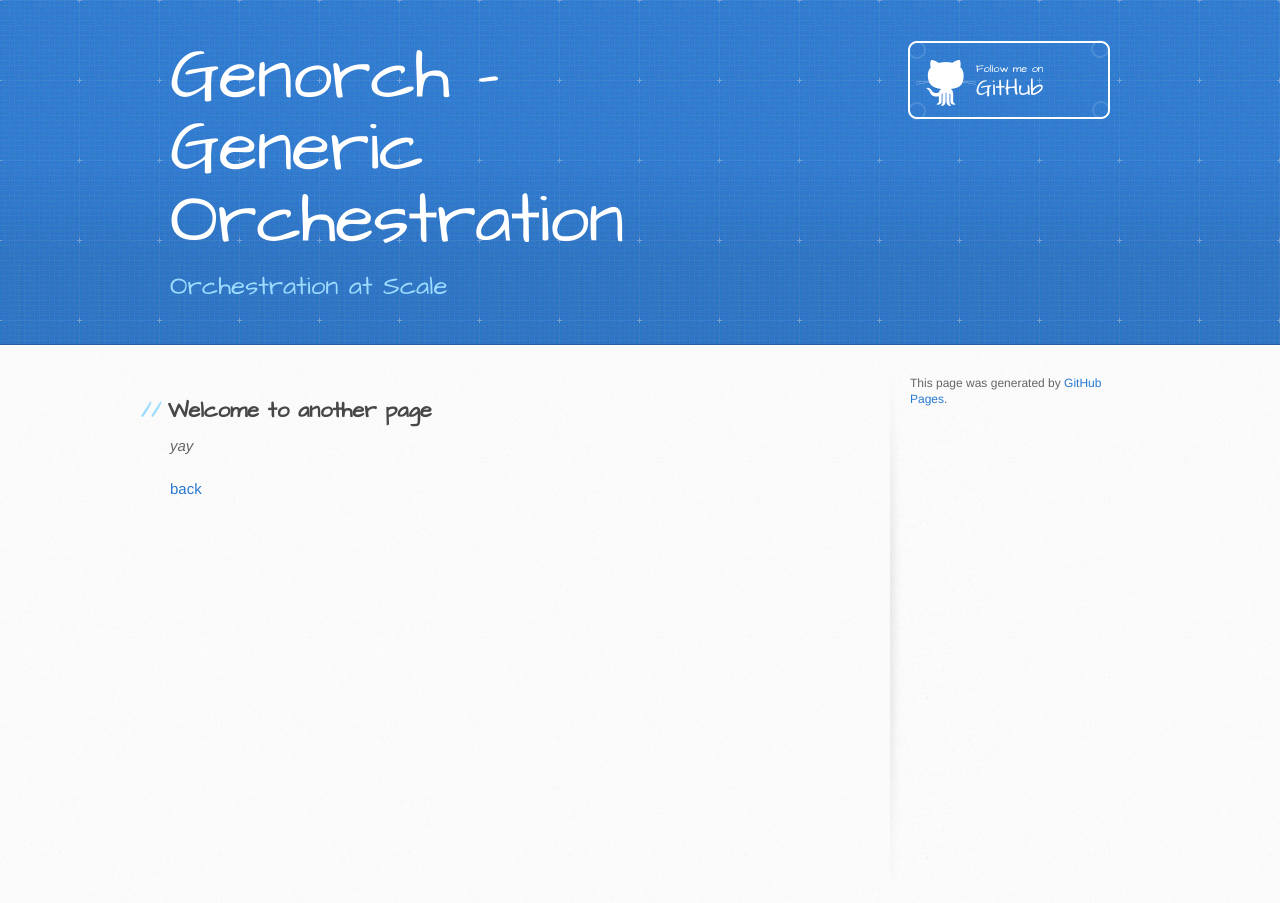
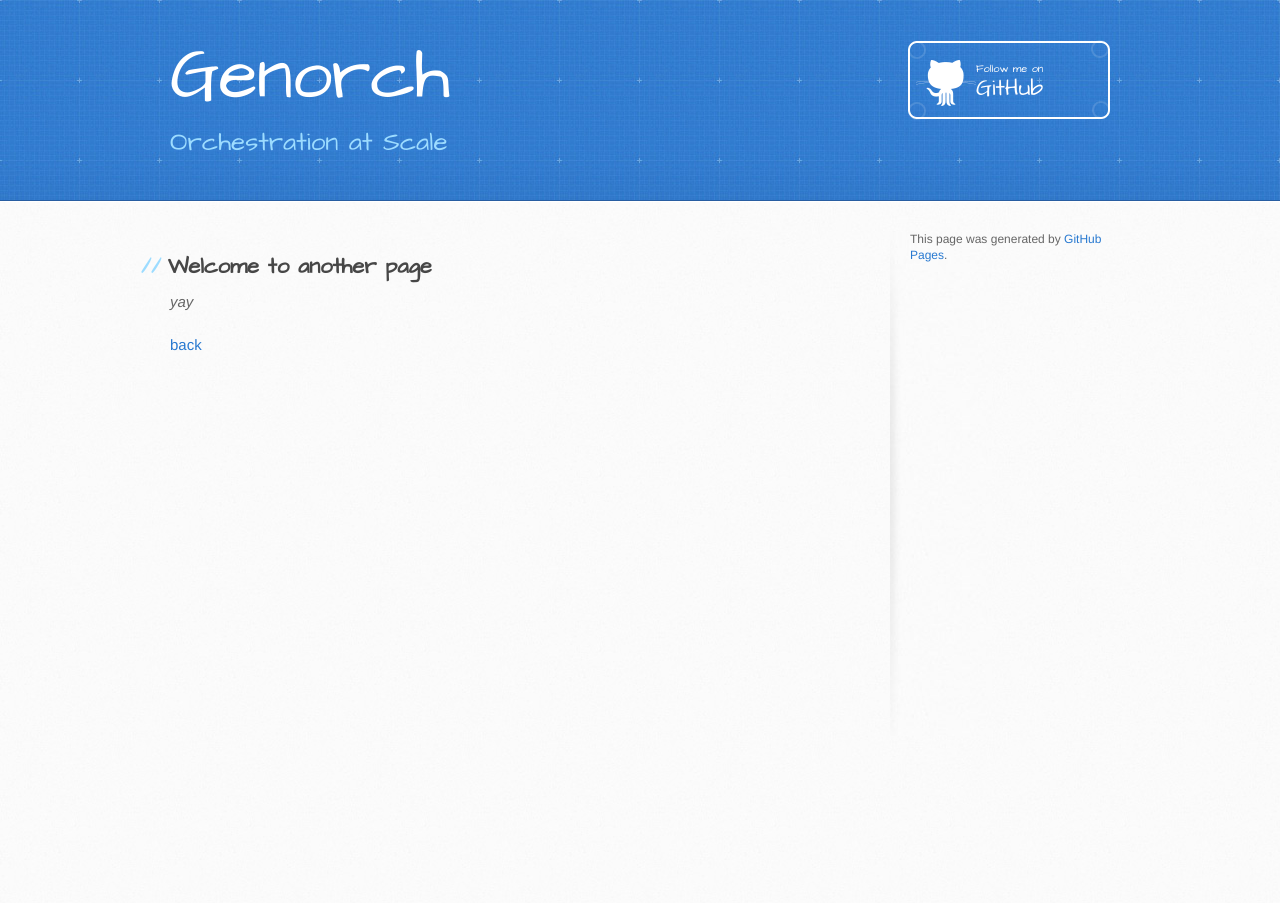
Before and after one commit to genorch/genorch.github.io, a Jekyll site: the page built from another-page.md, in a window 1280 px wide. Built offline with Jekyll 4.4.1, drawn with Linux system fonts in a browser that asks for light colours; our own code applies the rules of GitHub Pages for plain Markdown files.

Commit message:
Improve site title

```diff
--- a/_config.yml
+++ b/_config.yml
@@ -1,3 +1,3 @@
 theme: jekyll-theme-architect
-title: Genorch - Generic Orchestration
+title: Genorch
 description: Orchestration at Scale
```
